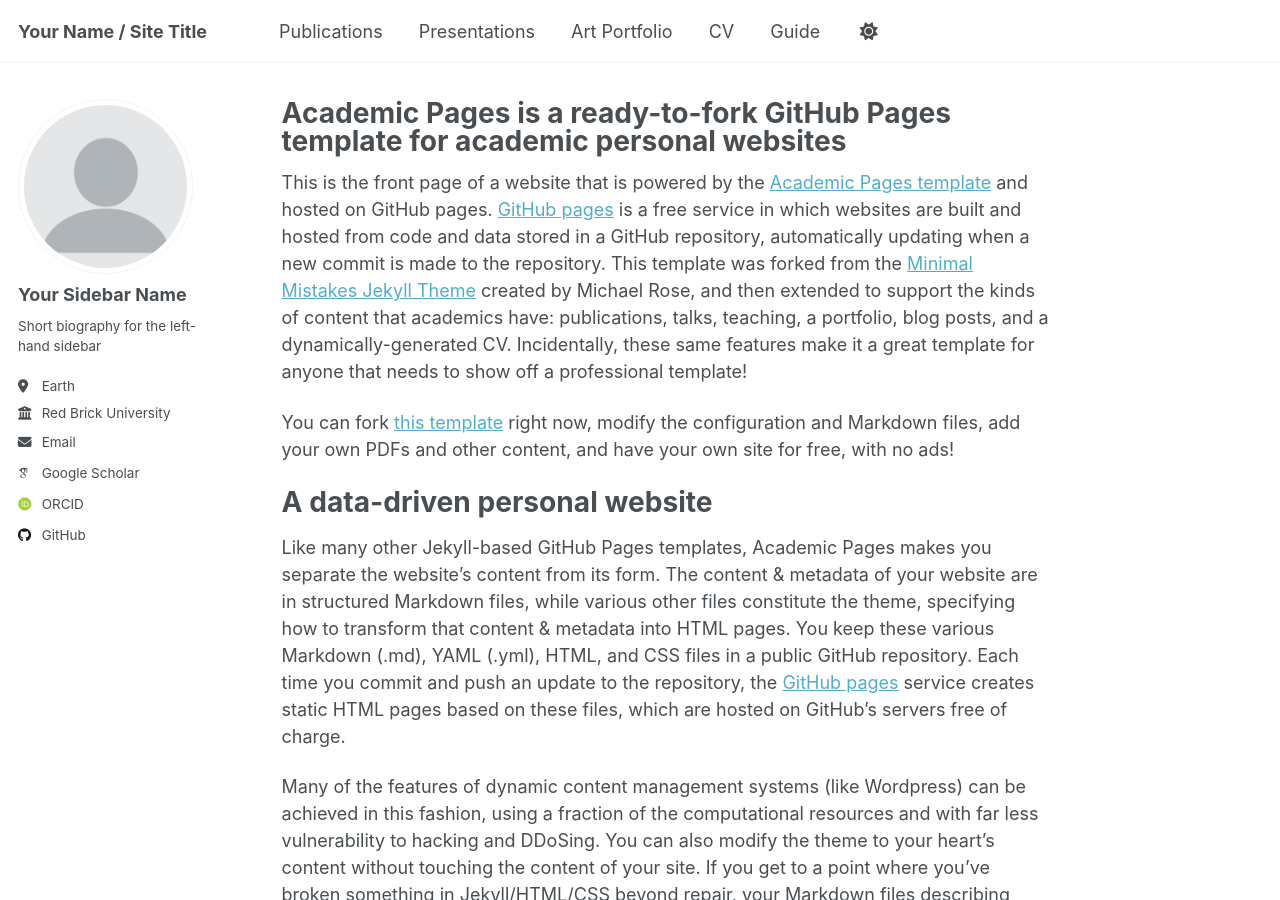
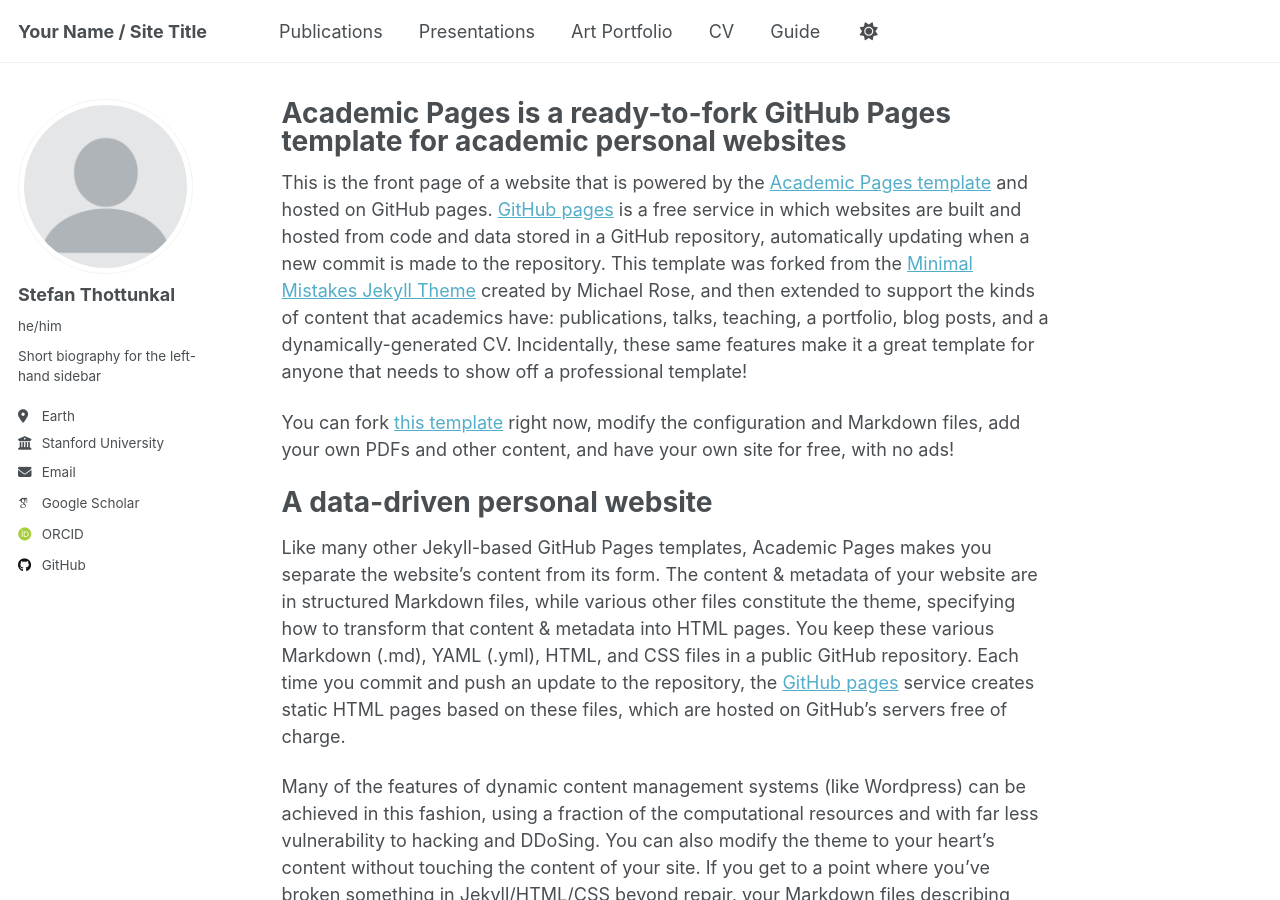
Before and after one commit to Stef-01/Stef-01, a Jekyll site: the page built from _pages/about.md, in a window 1280 px wide and 900 px high. Built offline with Jekyll 4.4.1, drawn with Linux system fonts in a browser that asks for light colours; some web fonts are replaced; a script that is not in the unit is left out.

Commit message:
Update _config.yml

```diff
--- a/_config.yml
+++ b/_config.yml
@@ -13,12 +13,12 @@ repository               : "academicpages/academicpages.github.io" # update with
 author:
   # Biographic information
   avatar           : "profile.png"
-  name             : "Your Sidebar Name"
-  pronouns         : # example: "she/her"
+  name             : "Stefan Thottunkal"
+  pronouns         : "he/him"
   bio              : "Short biography for the left-hand sidebar"
   location         : "Earth"
-  employer         : "Red Brick University"
-  email            : "none@example.org"
+  employer         : "Stanford University"
+  email            : "stefan01@stanford.edu"
 
   # Academic websites - keep only what you need
   googlescholar    : "https://scholar.google.com/citations?user=PS_CX0AAAAAJ"
```
